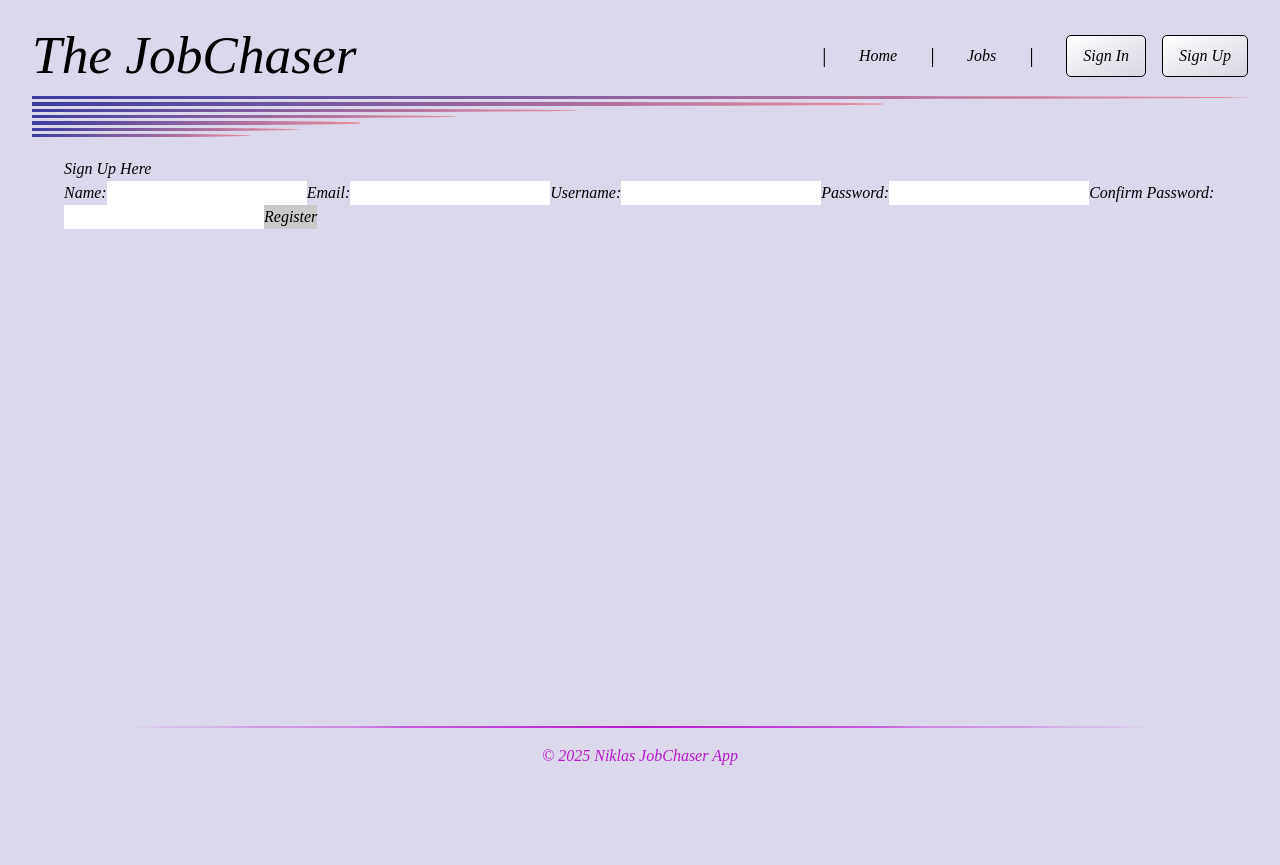
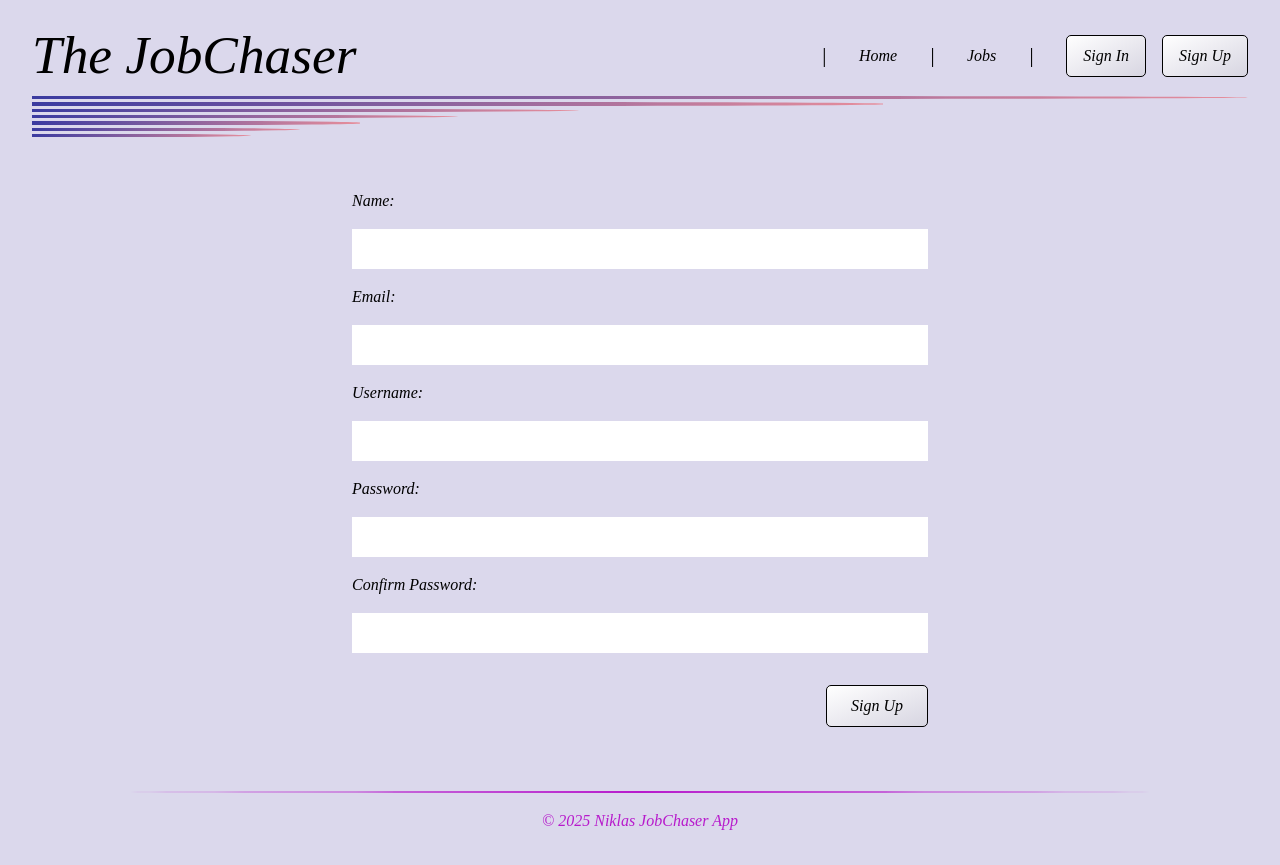
Before and after one commit to Niklas-Nordin/JobChaser, a Next.js app: page /SignUp in a window 1280 px wide. Before the commit the page ends 800 px from the top, so only its background shows below. Built offline with nearby package versions, Linux system fonts and the light colour scheme; a web font is replaced by a local one.

Commit message:
Form is completed on both signIn and SignUp page.

```diff
--- a/src/app/SignIn/page.tsx
+++ b/src/app/SignIn/page.tsx
@@ -1,4 +1,6 @@
+import MyForm from "../components/MyForm";
+
 function SignIn() {
-  return <h1>Sign in here</h1>;
+  return <MyForm />;
 }
 export default SignIn;
--- a/src/app/SignUp/page.tsx
+++ b/src/app/SignUp/page.tsx
@@ -3,8 +3,6 @@ import MyForm from "../components/MyForm";
 function SignUp() {
   return (
     <>
-      <h1>Sign Up Here</h1>
-
       <MyForm />
     </>
   );
--- a/src/app/components/MyForm.tsx
+++ b/src/app/components/MyForm.tsx
@@ -1,16 +1,9 @@
 "use client";
+import "../css/myForm.css";
 import { useForm, SubmitHandler } from "react-hook-form";
 import { z } from "zod";
 import { zodResolver } from "@hookform/resolvers/zod";
-import { Span } from "next/dist/trace";
-
-// type FormInput = {
-//   name: string;
-//   email: string;
-//   username: string;
-//   password: string;
-//   confirmPassword: string;
-// };
+import { usePathname } from "next/navigation";
 
 function MyForm() {
   const formSchema = z
@@ -39,24 +32,50 @@ function MyForm() {
     reset();
   };
 
+  const pathname = usePathname();
+  const isSignUp = pathname === "/SignUp";
+
   return (
-    <form onSubmit={handleSubmit(onSubmit)}>
-      <label>Name:</label>
-      <input type="text" {...register("name")} />
-      {errors.name && <span>{errors.name.message}</span>}
-      <label>Email:</label>
-      <input type="text" {...register("email")} />
-      {errors.email && <span>{errors.email.message}</span>}
+    <form className="form" onSubmit={handleSubmit(onSubmit)}>
+      {isSignUp && (
+        <>
+          <label>Name:</label>
+          <input className="input" type="text" {...register("name")} />
+          {errors.name && (
+            <span className="error-msg">{errors.name.message}</span>
+          )}
+
+          <label>Email:</label>
+          <input className="input" type="text" {...register("email")} />
+          {errors.email && (
+            <span className="error-msg">{errors.email.message}</span>
+          )}
+        </>
+      )}
       <label>Username:</label>
-      <input type="text" {...register("username")} />
-      {errors.username && <span>{errors.username.message}</span>}
+      <input className="input" type="text" {...register("username")} />
+      {errors.username && (
+        <span className="error-msg">{errors.username.message}</span>
+      )}
       <label>Password:</label>
-      <input type="password" {...register("password")} />
-      {errors.password && <span>{errors.password.message}</span>}
-      <label>Confirm Password:</label>
-      <input type="password" {...register("confirmPassword")} />
-      {errors.confirmPassword && <span>{errors.confirmPassword.message}</span>}
-      <button>Register</button>
+      <input className="input" type="password" {...register("password")} />
+      {errors.password && (
+        <span className="error-msg">{errors.password.message}</span>
+      )}
+      {isSignUp && (
+        <>
+          <label>Confirm Password:</label>
+          <input
+            className="input"
+            type="password"
+            {...register("confirmPassword")}
+          />
+          {errors.confirmPassword && (
+            <span className="error-msg">{errors.confirmPassword.message}</span>
+          )}
+        </>
+      )}
+      <button className="form-btn">{isSignUp ? "Sign Up" : "Sign In"}</button>
     </form>
   );
 }
--- a/src/app/components/Search.tsx
+++ b/src/app/components/Search.tsx
@@ -26,7 +26,7 @@ function SearchBar({
 
   return (
     <>
-      <form className="form" onSubmit={handleSubmit}>
+      <form className="searchbar" onSubmit={handleSubmit}>
         <input
           className="search"
           type="text"
--- a/src/app/css/Search.css
+++ b/src/app/css/Search.css
@@ -1,4 +1,4 @@
-.form {
+.searchbar {
   width: 50%;
   min-width: 20rem;
   max-width: 40rem;
--- /dev/null
+++ b/src/app/css/myForm.css
@@ -0,0 +1,28 @@
+.form {
+  width: 50%;
+  display: flex;
+  flex-direction: column;
+  gap: 1rem;
+  margin: 2rem auto;
+}
+
+.form-btn {
+  margin: 1rem 0 0 auto;
+  padding: 0.5rem 1.5rem;
+  background: linear-gradient(
+    to bottom right,
+    rgb(255, 255, 255),
+    rgba(209, 209, 209, 0.397)
+  );
+  border: 1px solid black;
+  border-radius: 5px;
+}
+
+.input {
+  padding: 0.5rem;
+}
+
+.error-msg {
+  color: red;
+  font-size: 10pt;
+}
--- a/src/app/globals.css
+++ b/src/app/globals.css
@@ -26,6 +26,7 @@ button {
 .main {
   width: 90%;
   margin: auto;
+  margin-bottom: 2rem;
   flex: 1;
 }
 
```
